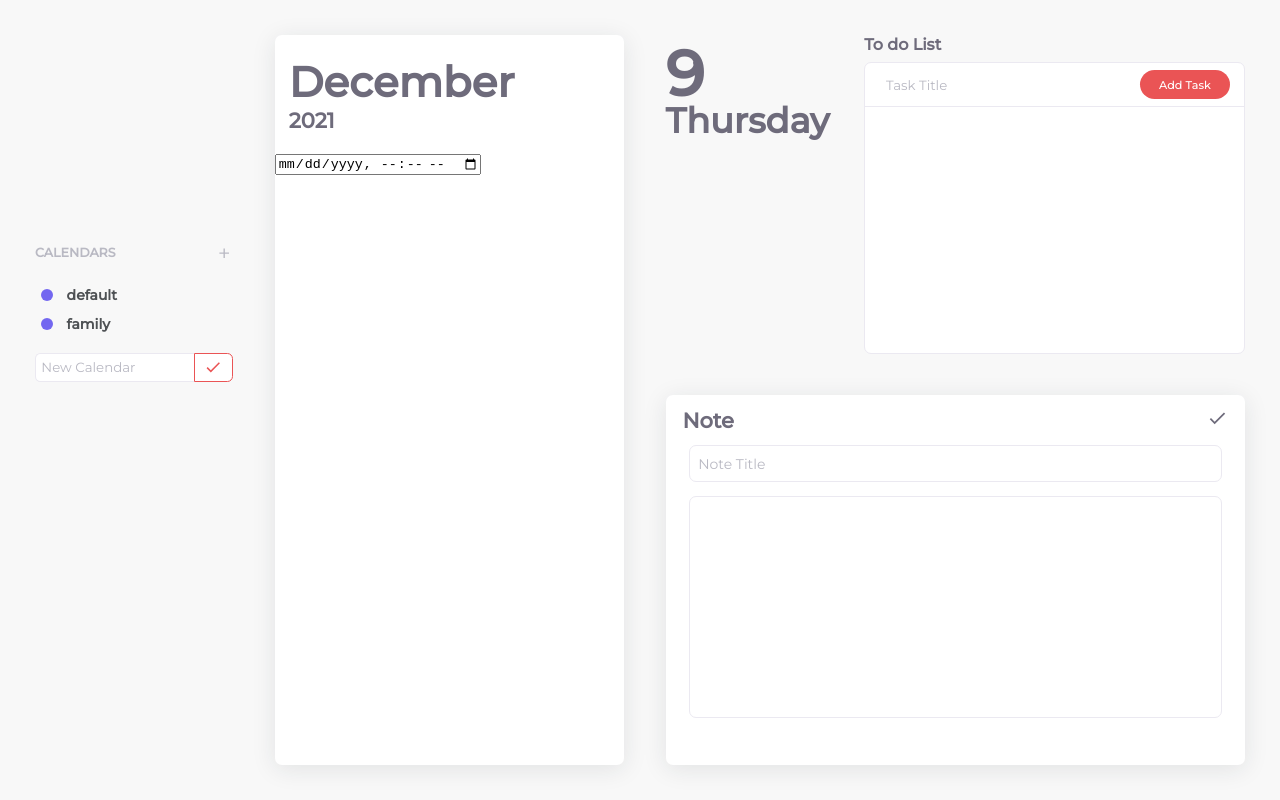
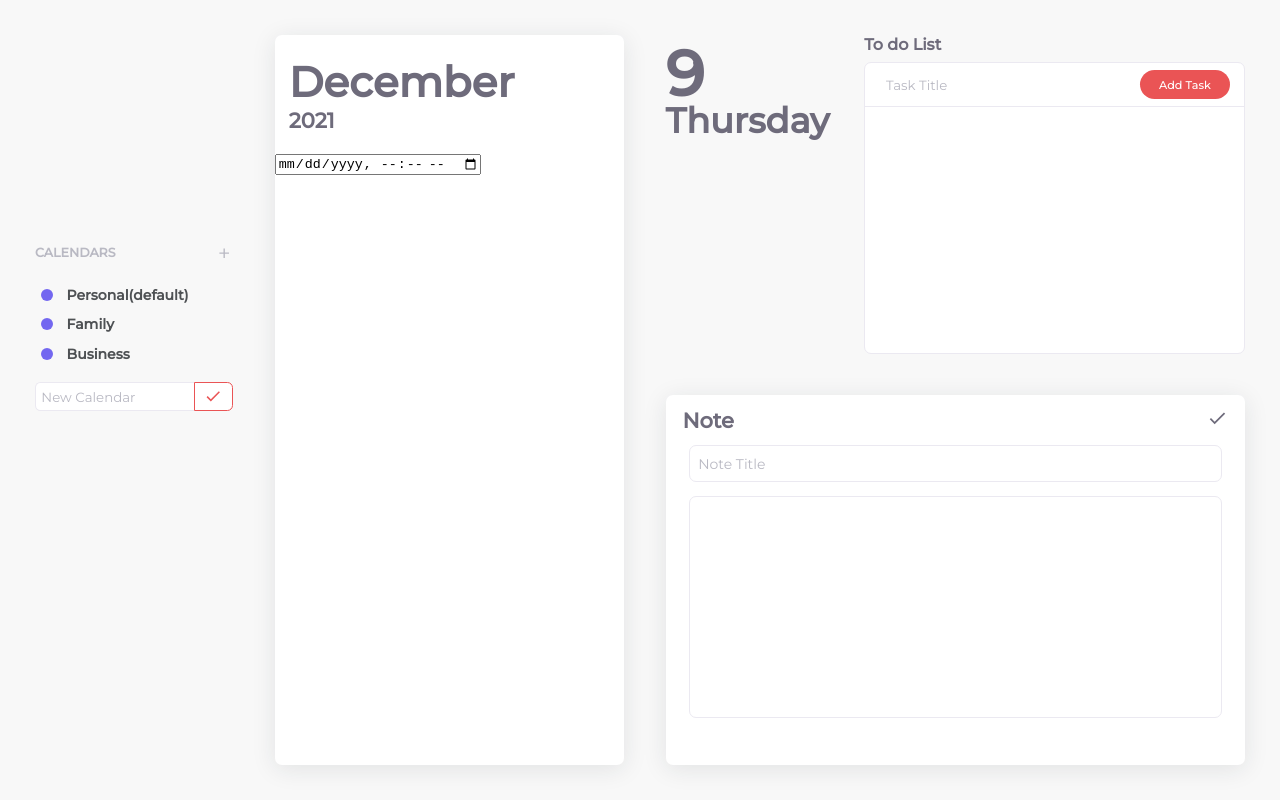
Before and after one commit to joan-KIM/diary, a React (Create React App) app: page / in a window 1280 px wide. Both pictures are taken after a click on the icon 224 px from the left and 253 px from the top of the page. Built offline with nearby package versions, Linux system fonts and the light colour scheme.

Commit message:
카테고리 추가 구현

```diff
--- a/src/components/Category/CategoryInputGroup.jsx
+++ b/src/components/Category/CategoryInputGroup.jsx
@@ -1,12 +1,28 @@
-import React from "react";
+import React, { useState } from "react";
 import {MdCheck} from "react-icons/md";
 
-export default function CategoryInputGroup(){
+export default function CategoryInputGroup({addNewCalendar}){
+    const [text, setText] = useState('');
+
+    const changeHandler = (text) => {
+        setText(text);
+    }
+
+    const clickHandler = () => {
+        addNewCalendar(text);
+    }
+
     return(
         <div className="category-input-wrapper">
             <div className='category-input-group'>
-                <input type='text' className='category-input' placeholder='New Calendar' />
-                <div className='add-calendar-btn'>
+                <input
+                    type='text'
+                    className='category-input'
+                    placeholder='New Calendar'
+                    value={text}
+                    onChange={e => changeHandler(e.target.value)}
+                />
+                <div className='add-calendar-btn' onClick={clickHandler} >
                     <MdCheck className='add-btn-mark' />
                 </div>
             </div>
--- a/src/components/Category/index.jsx
+++ b/src/components/Category/index.jsx
@@ -5,10 +5,19 @@ import CategoryList from "./CategoryList";
 
 export default function Category(){
     const [isShown, setIsShown] = useState(false);
-    const [labels, setLabels] = useState([{'name':'default'}, {'name':'family'}]);
+    const [labels, setLabels] = useState([{'name':'Personal(default)'}, {'name':'Family'}, {'name':'Business'}]);
 
     const toggleHandler = (e) => {
-        setIsShown(!isShown);
+        setIsShown(true);
+    }
+
+    const addNewCalendar = (text) => {
+        setLabels([
+            ...labels,
+            {
+                'name' : text
+            }
+        ])
     }
 
     return (
@@ -21,7 +30,7 @@ export default function Category(){
 
                 <CategoryList labels={labels} />
 
-                { isShown && <CategoryInputGroup /> }
+                { isShown && <CategoryInputGroup addNewCalendar={addNewCalendar} /> }
 
             </div>
         </div>
```
